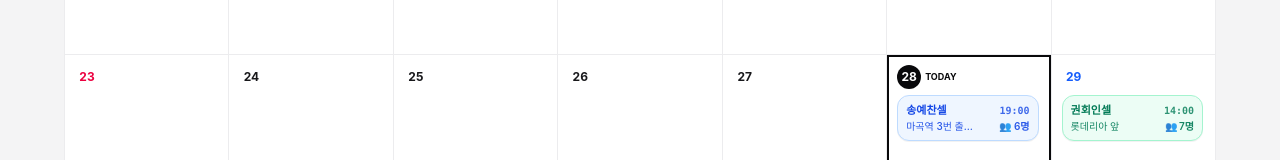
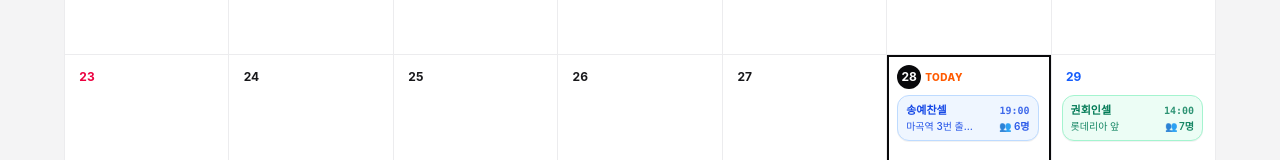
Before and after one commit to syc5032-code/newsound-evangelism, a React (Vite) app: page / in a window 1280 px wide. Shown: the part 1400-1560 px from the top of the page. Built offline with nearby package versions, Linux system fonts and the light colour scheme; a web font is replaced by a local one.

Commit message:
fix: restore vibrant orange TODAY tag on calendar

```diff
--- a/src/components/MonthCalendar.tsx
+++ b/src/components/MonthCalendar.tsx
@@ -141,7 +141,7 @@ export const MonthCalendar: React.FC<MonthCalendarProps> = ({
                       {day.dayNumber}
                     </span>
                     {day.isToday && (
-                      <span className="hidden md:inline-block text-[9px] font-bold text-[#09090b]">
+                      <span className="hidden sm:inline-block text-[10px] font-extrabold text-[#ff5a00] tracking-wider">
                         TODAY
                       </span>
                     )}
--- a/src/components/WeekCalendar.tsx
+++ b/src/components/WeekCalendar.tsx
@@ -125,6 +125,11 @@ export const WeekCalendar: React.FC<WeekCalendarProps> = ({
                     >
                       {day.getDate()}
                     </span>
+                    {dayToday && (
+                      <span className="text-[10px] font-extrabold text-[#ff5a00] tracking-wider">
+                        TODAY
+                      </span>
+                    )}
                   </div>
 
                   <button
```
Also changed, not shown: 1 other file (tests, documents, lock files or other folders).
